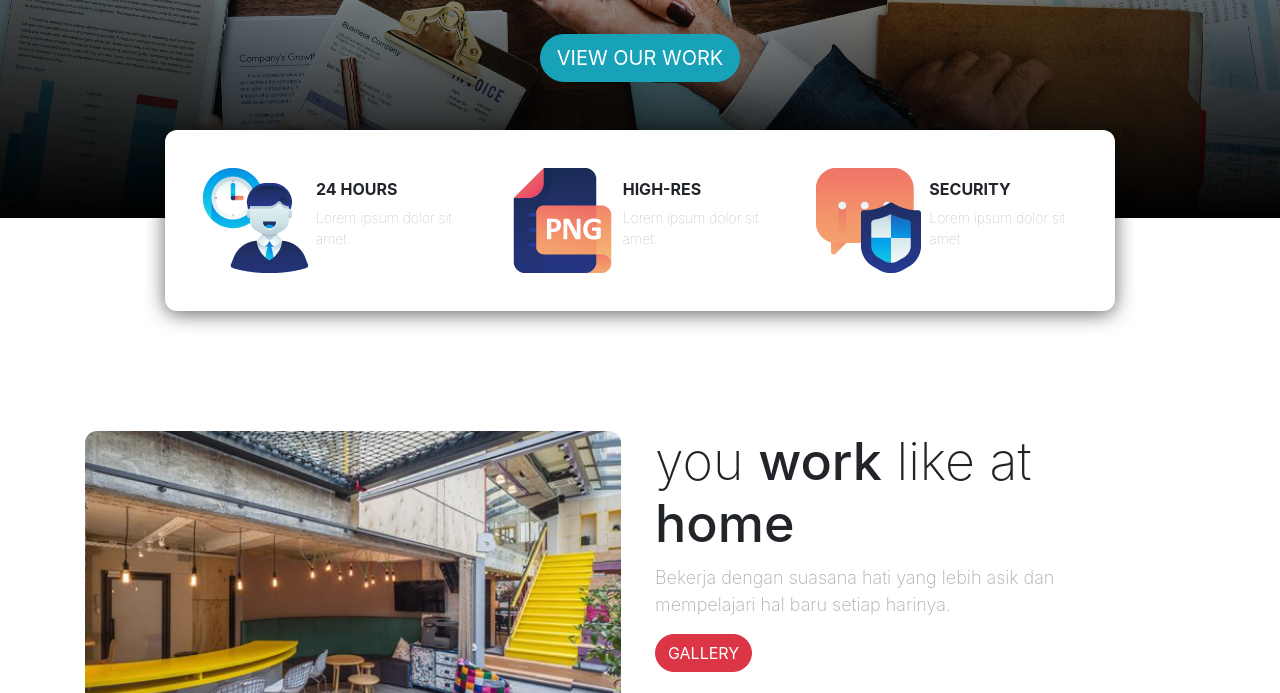
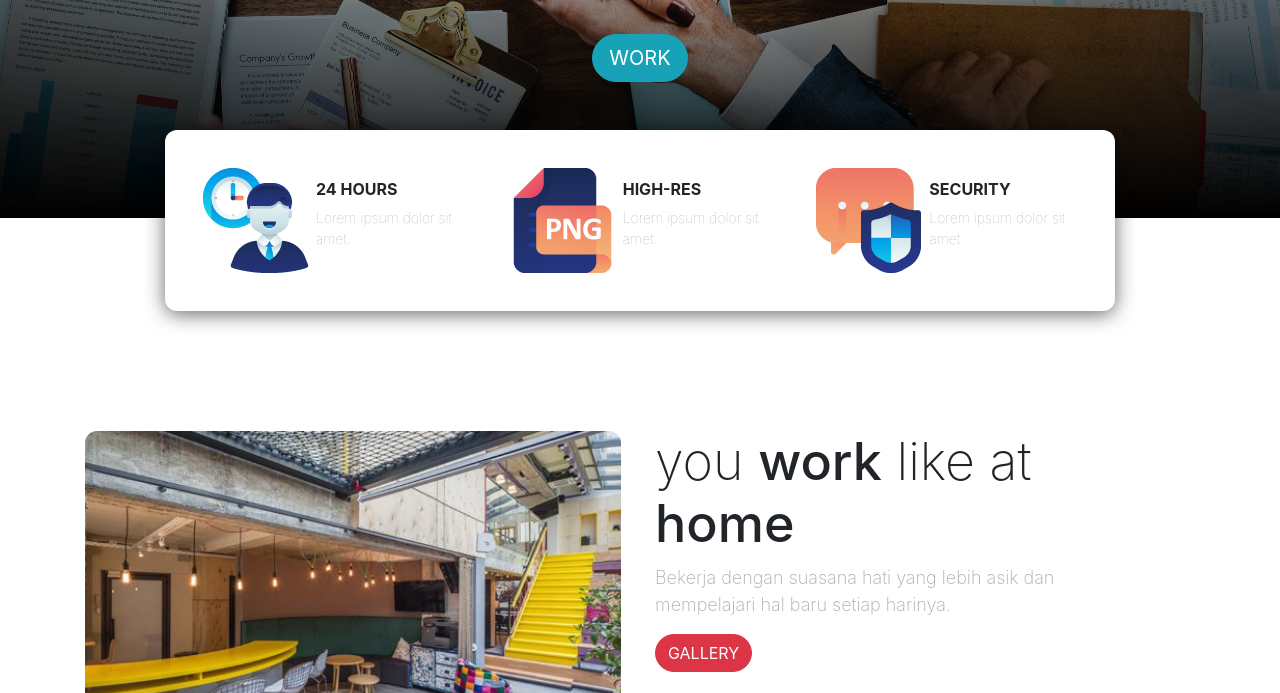
Before and after one commit to Adam21M/git-rebase, a plain HTML site: page index.html in a window 1280 px wide. Shown: the part 407-1100 px from the top of the page. Drawn offline with nearby package versions, Linux system fonts and the light colour scheme; a web font is replaced by a local one.

Commit message:
mengubah tulisan tombol view our work menjadi work

```diff
--- a/index.html
+++ b/index.html
@@ -41,7 +41,7 @@
     <div class="jumbotron jumbotron-fluid">
       <div class="container">
         <h1 class="display-4">Get work done <span>faster</span> <br>and <span>better</span> with us</h1>
-        <a href="#" class="btn btn-info btn-lg tombol">View Our Work</a>
+        <a href="#" class="btn btn-info btn-lg tombol">Work</a>
       </div>
     </div>
     <!-- akhir Jumbotron -->
```
